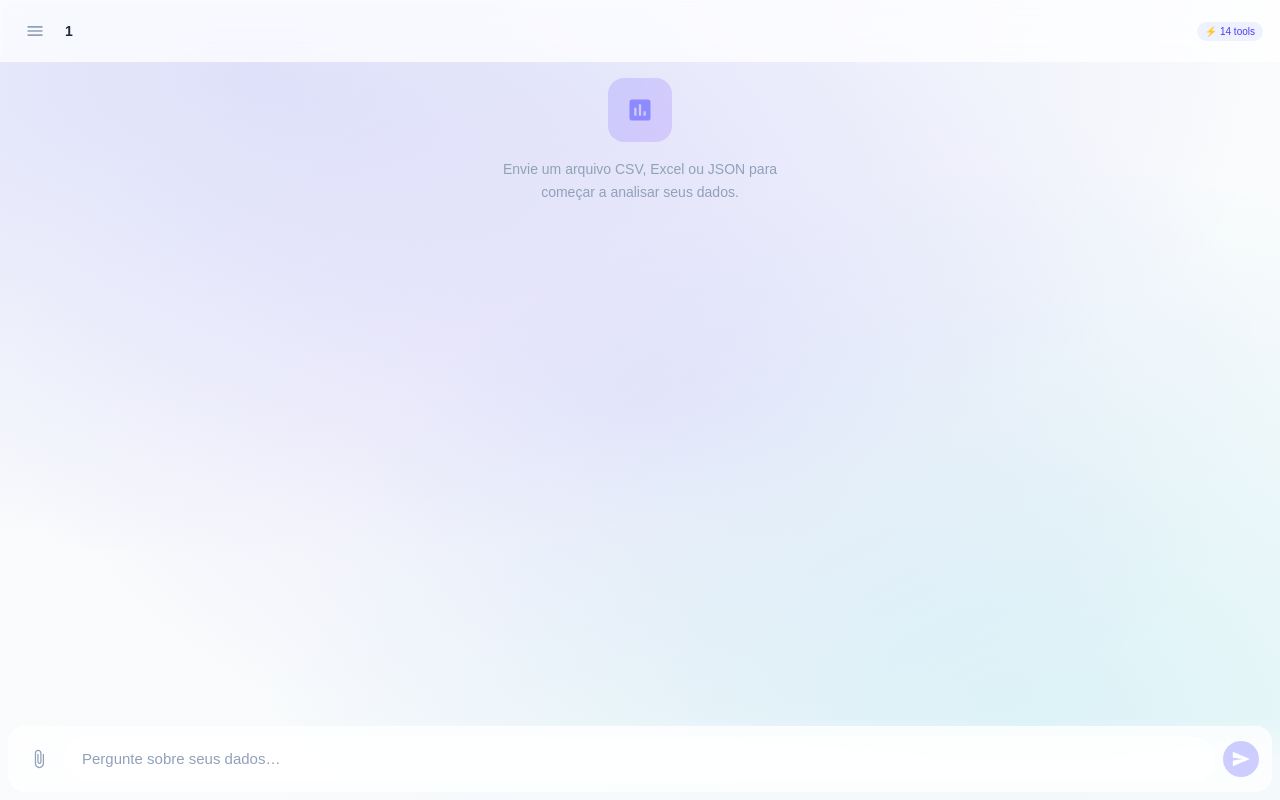
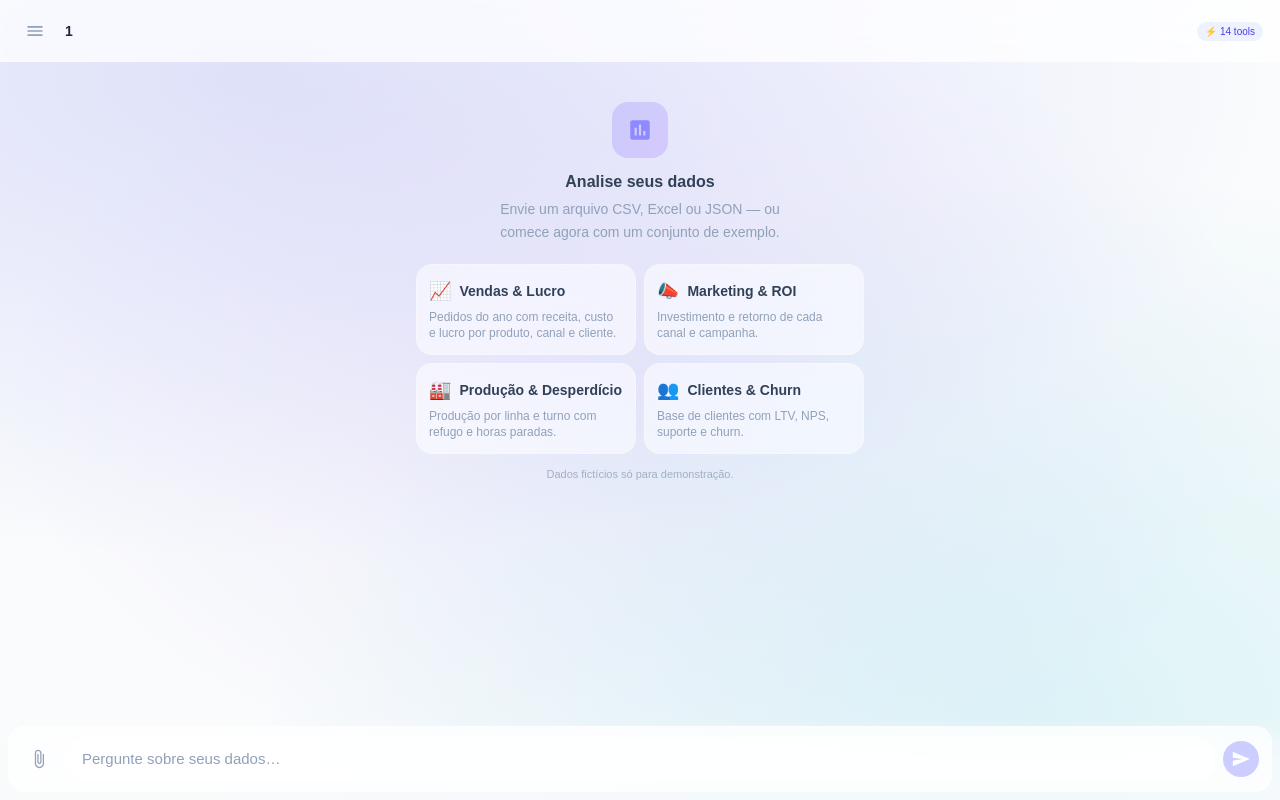
Before and after one commit to jhonatan98rios/Data-analysis-ts-harness, a Next.js app: page /1 in a window 1280 px wide. Built offline with nearby package versions, Linux system fonts and the light colour scheme.

Commit message:
feat: add demo datasets picker to empty state with simulated upload

```diff
--- a/components/chat-window.tsx
+++ b/components/chat-window.tsx
@@ -28,12 +28,62 @@ function formatSize(bytes: number) {
   return `${(bytes / 1024 / 1024).toFixed(1)} MB`;
 }
 
+interface DemoDataset {
+  file: string;
+  emoji: string;
+  title: string;
+  description: string;
+  question: string;
+}
+
+// Datasets fictícios em public/demo/. O CSV é buscado e encaixado no mesmo fluxo
+// de upload — nunca vai pra IA, só pro contexto das tools.
+const DEMO_DATASETS: DemoDataset[] = [
+  {
+    file: 'vendas.csv',
+    emoji: '📈',
+    title: 'Vendas & Lucro',
+    description: 'Pedidos do ano com receita, custo e lucro por produto, canal e cliente.',
+    question: 'Analise estes dados de vendas e me mostre os principais insights para aumentar o lucro.',
+  },
+  {
+    file: 'marketing.csv',
+    emoji: '📣',
+    title: 'Marketing & ROI',
+    description: 'Investimento e retorno de cada canal e campanha.',
+    question: 'Analise o retorno de cada canal de marketing e me diga onde devo investir mais e onde devo cortar.',
+  },
+  {
+    file: 'producao.csv',
+    emoji: '🏭',
+    title: 'Produção & Desperdício',
+    description: 'Produção por linha e turno com refugo e horas paradas.',
+    question: 'Analise a produção e me mostre onde estou perdendo mais com desperdício e paradas de máquina.',
+  },
+  {
+    file: 'clientes.csv',
+    emoji: '👥',
+    title: 'Clientes & Churn',
+    description: 'Base de clientes com LTV, NPS, suporte e churn.',
+    question: 'Analise minha base de clientes e me mostre como reduzir o churn e reter os melhores clientes.',
+  },
+];
+
+// base64 do conteúdo UTF-8, igual ao que o FileReader produz num upload real
+function toBase64(str: string): string {
+  const bytes = new TextEncoder().encode(str);
+  let bin = '';
+  for (const b of bytes) bin += String.fromCharCode(b);
+  return btoa(bin);
+}
+
 export function ChatWindow({ sessionId, tenantId }: { sessionId: string; tenantId: string }) {
   const [messages, setMessages] = useState<Message[]>([]);
   const [loaded, setLoaded] = useState(false);
   const [input, setInput] = useState('');
   const [streaming, setStreaming] = useState(false);
   const [currentFile, setCurrentFile] = useState<UploadedFile | null>(null);
+  const [demoLoading, setDemoLoading] = useState<string | null>(null);
   const [drawerOpen, setDrawerOpen] = useState(false);
   const bottomRef = useRef<HTMLDivElement>(null);
   const abortRef = useRef<AbortController | null>(null);
@@ -160,6 +210,32 @@ export function ChatWindow({ sessionId, tenantId }: { sessionId: string; tenantI
     }
   };
 
+  // envia uma mensagem já montada pelo mesmo fluxo (upload incluso)
+  const runChat = async (userMsg: Message) => {
+    setStreaming(true);
+
+    const history = [...messages, userMsg].map((m) => ({
+      role: m.role as 'user' | 'assistant',
+      content: m.text,
+    }));
+
+    const allFiles = [userMsg, ...messages]
+      .filter((m) => m.file)
+      .map((m) => m.file!);
+
+    try {
+      await streamChat(history, allFiles.length > 0 ? allFiles : undefined);
+    } catch (err) {
+      const msg = err instanceof Error ? err.message : 'stream error';
+      setMessages((prev) => [
+        ...prev,
+        { id: Date.now(), role: 'assistant', text: `Error: ${msg}`, time: now() },
+      ]);
+    } finally {
+      setStreaming(false);
+    }
+  };
+
   const send = async (e: FormEvent) => {
     e.preventDefault();
     const text = input.trim();
@@ -191,27 +267,45 @@ export function ChatWindow({ sessionId, tenantId }: { sessionId: string; tenantI
     };
     setMessages((prev) => [...prev, userMsg]);
     setInput('');
-    setStreaming(true);
+    await runChat(userMsg);
+  };
 
-    const history = [...messages, userMsg].map((m) => ({
-      role: m.role as 'user' | 'assistant',
-      content: m.text,
-    }));
+  const handleDemoClick = (e: React.MouseEvent<HTMLButtonElement>) => {
+    const demo = DEMO_DATASETS.find((d) => d.file === e.currentTarget.dataset.file);
+    if (demo) void loadDemo(demo);
+  };
 
-    const allFiles = [userMsg, ...messages]
-      .filter((m) => m.file)
-      .map((m) => m.file!);
-
+  // simula um upload: busca o CSV de exemplo e o envia pelo mesmo caminho
+  const loadDemo = async (demo: DemoDataset) => {
+    if (streaming || demoLoading) return;
+    setDemoLoading(demo.file);
     try {
-      await streamChat(history, allFiles.length > 0 ? allFiles : undefined);
+      const res = await fetch(`/demo/${demo.file}`);
+      if (!res.ok) throw new Error(`não encontrei ${demo.file}`);
+      const text = await res.text();
+      const file: UploadedFile = {
+        name: demo.file,
+        type: 'text/csv',
+        size: new TextEncoder().encode(text).length,
+        data: toBase64(text),
+      };
+      const userMsg: Message = {
+        id: Date.now(),
+        role: 'user',
+        text: demo.question,
+        time: now(),
+        file,
+      };
+      setMessages((prev) => [...prev, userMsg]);
+      await runChat(userMsg);
     } catch (err) {
-      const msg = err instanceof Error ? err.message : 'stream error';
+      const msg = err instanceof Error ? err.message : 'erro desconhecido';
       setMessages((prev) => [
         ...prev,
-        { id: Date.now(), role: 'assistant', text: `Error: ${msg}`, time: now() },
+        { id: Date.now(), role: 'assistant', text: `Erro ao carregar dados de exemplo: ${msg}`, time: now() },
       ]);
     } finally {
-      setStreaming(false);
+      setDemoLoading(null);
     }
   };
 
@@ -276,14 +370,51 @@ export function ChatWindow({ sessionId, tenantId }: { sessionId: string; tenantI
         {/* messages */}
         <div className="relative z-10 flex-1 overflow-y-auto px-3 py-4 space-y-3">
           {messages.length === 0 && (
-            <div className="flex flex-col items-center justify-center h-full text-center">
-              <div className="w-16 h-16 rounded-2xl bg-gradient-to-br from-indigo-500/20 to-violet-500/20 dark:from-indigo-500/15 dark:to-violet-500/15 flex items-center justify-center mb-4">
-                <svg viewBox="0 0 24 24" width="28" height="28" className="fill-indigo-500/60">
+            <div className="flex flex-col items-center justify-center min-h-full py-6 text-center">
+              <div className="w-14 h-14 rounded-2xl bg-gradient-to-br from-indigo-500/20 to-violet-500/20 dark:from-indigo-500/15 dark:to-violet-500/15 flex items-center justify-center mb-3">
+                <svg viewBox="0 0 24 24" width="26" height="26" className="fill-indigo-500/60">
                   <path d="M19 3H5c-1.1 0-2 .9-2 2v14c0 1.1.9 2 2 2h14c1.1 0 2-.9 2-2V5c0-1.1-.9-2-2-2zM9 17H7v-7h2v7zm4 0h-2V7h2v10zm4 0h-2v-4h2v4z" />
                 </svg>
               </div>
-              <p className="text-sm text-slate-400 dark:text-slate-500 max-w-xs leading-relaxed">
-                Envie um arquivo CSV, Excel ou JSON para começar a analisar seus dados.
+              <h2 className="text-base font-semibold text-slate-700 dark:text-slate-200">
+                Analise seus dados
+              </h2>
+              <p className="mt-1 text-sm text-slate-400 dark:text-slate-500 max-w-xs leading-relaxed">
+                Envie um arquivo CSV, Excel ou JSON — ou comece agora com um conjunto de exemplo.
+              </p>
+
+              <div className="mt-5 w-full max-w-md grid grid-cols-1 sm:grid-cols-2 gap-2">
+                {DEMO_DATASETS.map((demo) => {
+                  const loading = demoLoading === demo.file;
+                  return (
+                    <button
+                      key={demo.file}
+                      type="button"
+                      data-file={demo.file}
+                      onClick={handleDemoClick}
+                      disabled={!!demoLoading || streaming}
+                      className="text-left glass rounded-2xl p-3 transition-all hover:-translate-y-0.5 hover:border-indigo-400/60 dark:hover:border-indigo-400/40 disabled:opacity-60"
+                    >
+                      <div className="flex items-center gap-2">
+                        <span className="text-lg" aria-hidden>{demo.emoji}</span>
+                        <span className="text-sm font-semibold text-slate-700 dark:text-slate-200">
+                          {demo.title}
+                        </span>
+                        {loading && (
+                          <span className="ml-auto text-[11px] text-indigo-500 dark:text-indigo-400">
+                            carregando…
+                          </span>
+                        )}
+                      </div>
+                      <p className="mt-1 text-xs text-slate-400 dark:text-slate-500 leading-snug">
+                        {demo.description}
+                      </p>
+                    </button>
+                  );
+                })}
+              </div>
+              <p className="mt-3 text-[11px] text-slate-400/80 dark:text-slate-600">
+                Dados fictícios só para demonstração.
               </p>
             </div>
           )}
```
